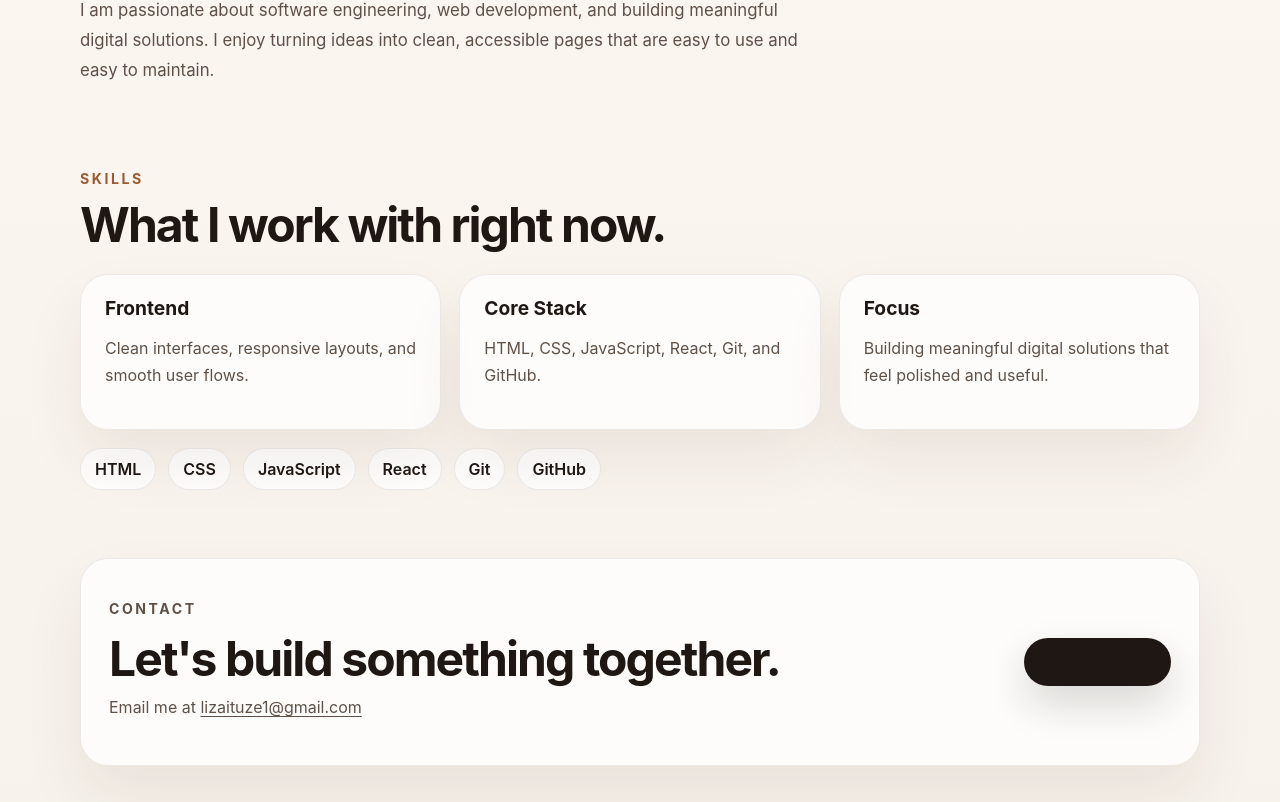
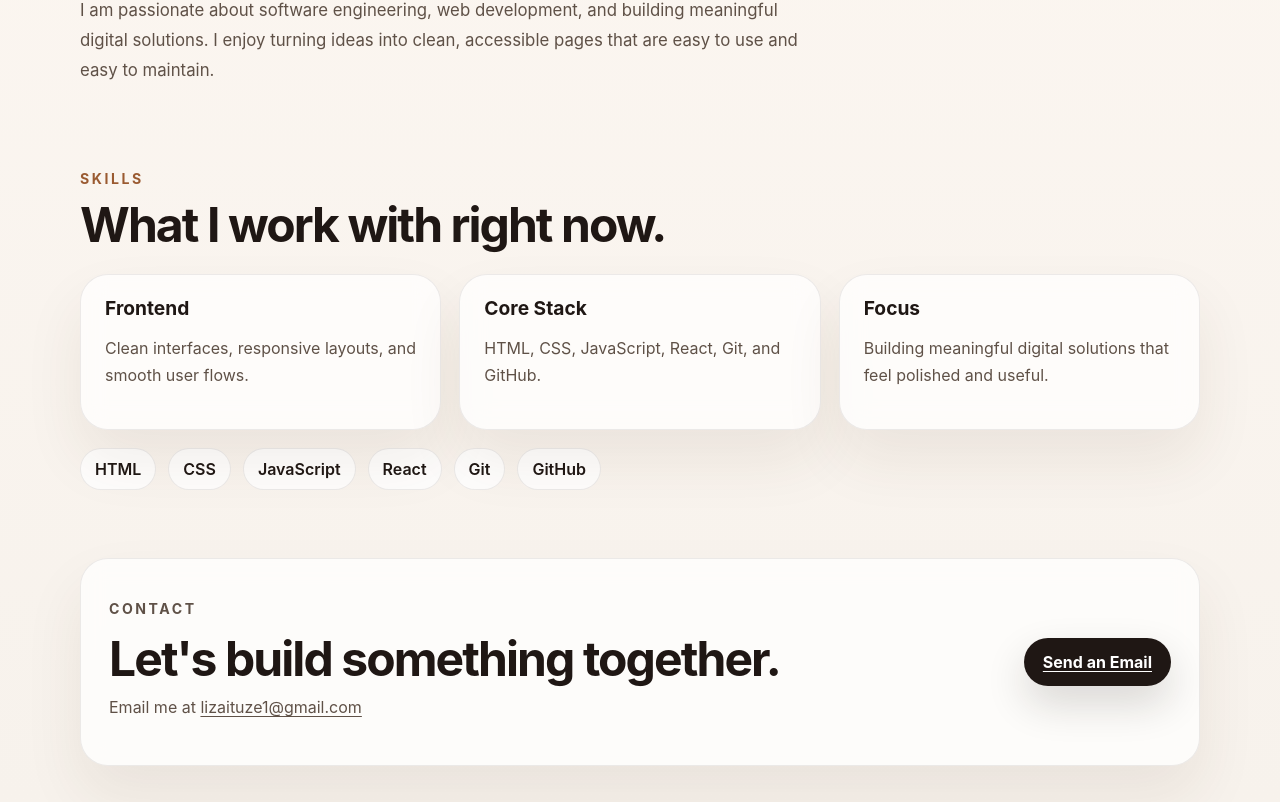
Before and after one commit to lizaituze/landingpage, a React (Vite) app: page / in a window 1280 px wide. Shown: the part 926-1728 px from the top of the page. Built offline with nearby package versions, Linux system fonts and the light colour scheme.

Commit message:
Fix button link color override

```diff
--- a/src/App.css
+++ b/src/App.css
@@ -31,8 +31,7 @@
 }
 
 .brand,
-.nav a,
-.contact-card a {
+.nav a {
   color: inherit;
   text-decoration: none;
 }
@@ -287,6 +286,10 @@
   line-height: 1.7;
 }
 
+.contact-card p a {
+  color: inherit;
+}
+
 .contact-card a[href^="mailto:"] {
   text-decoration: underline;
   text-underline-offset: 0.18em;
```
